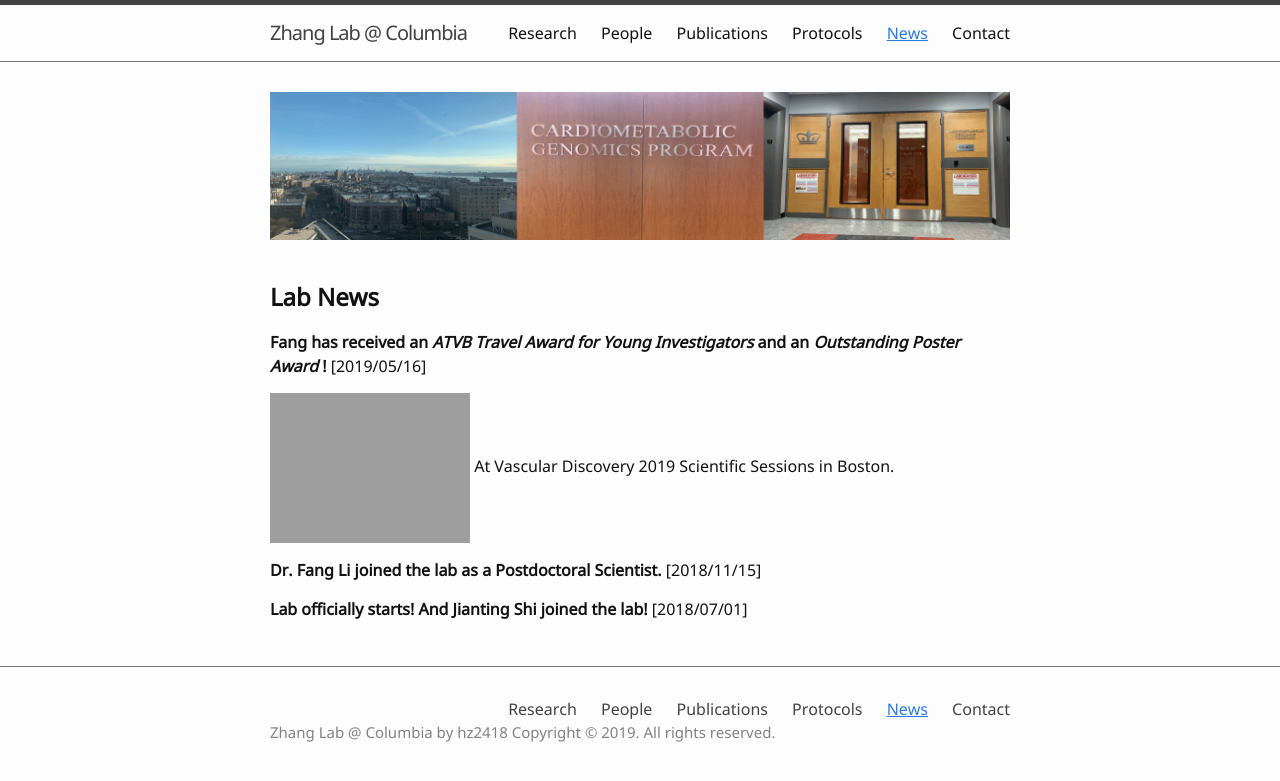
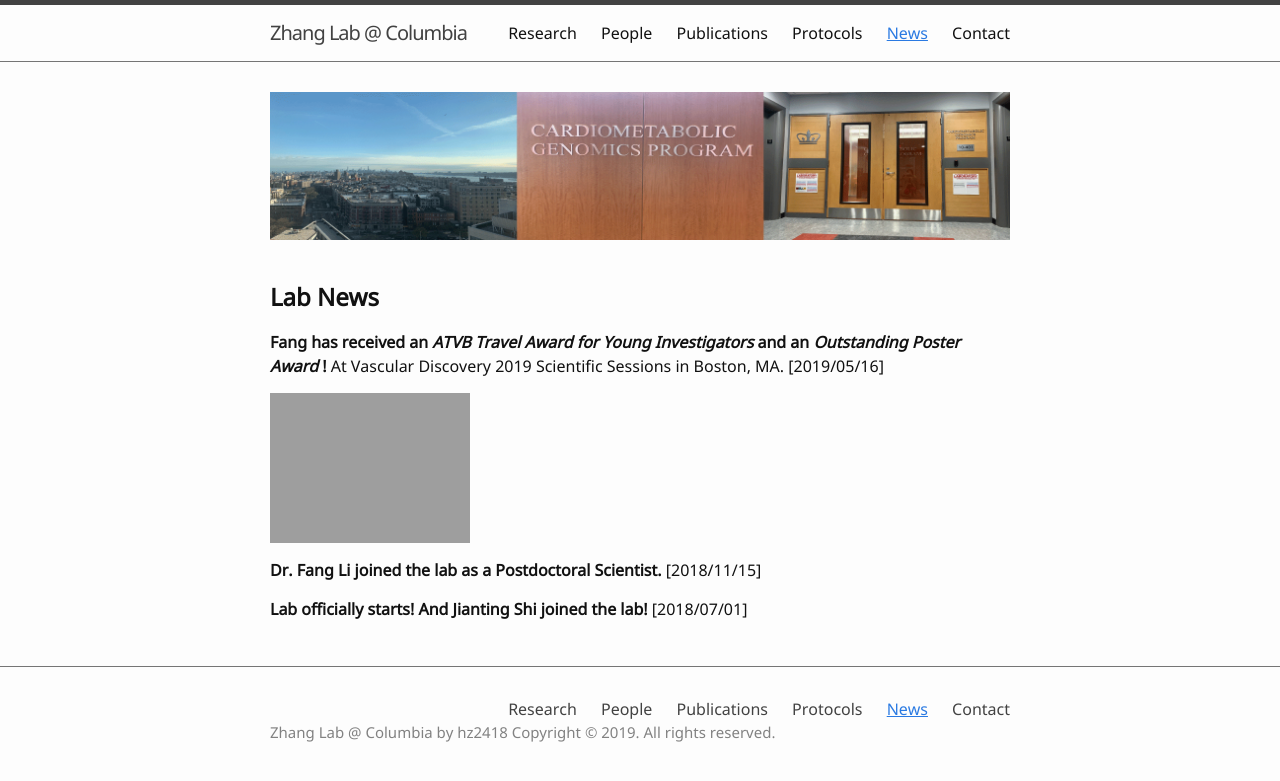
Before and after one commit to hanruizhang/zhanglab, a Jekyll site: the page built from 5_News.md, in a window 1280 px wide. Shown: the top 781 px of the page. Built offline with Jekyll 4.4.1, drawn with Linux system fonts in a browser that asks for light colours.

Commit message:
Update 5_News.md

```diff
--- a/5_News.md
+++ b/5_News.md
@@ -10,9 +10,7 @@ nav: true
 
 
 ## **Lab News**
-#### **Fang has received an _ATVB Travel Award for Young Investigators_ and an _Outstanding Poster Award_ !** [2019/05/16]
+#### **Fang has received an _ATVB Travel Award for Young Investigators_ and an _Outstanding Poster Award_ !** At Vascular Discovery 2019 Scientific Sessions in Boston, MA. [2019/05/16]
 <img src="{{ '/images/2019ATVB_TravelAward.jpg' | absolute_url }}" alt="2019ATVB_TravelAward" width="200">
-At Vascular Discovery 2019 Scientific Sessions in Boston.
-
 #### **Dr. Fang Li joined the lab as a Postdoctoral Scientist.** [2018/11/15]
 #### **Lab officially starts! And Jianting Shi joined the lab!** [2018/07/01]
```
